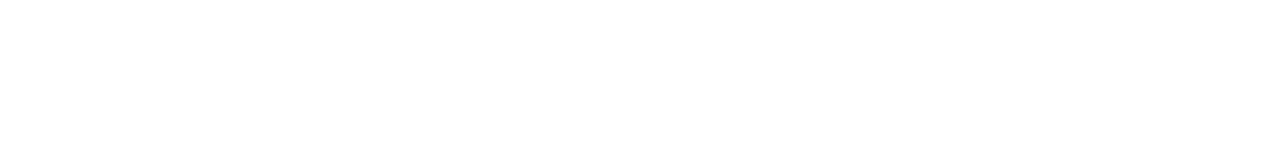
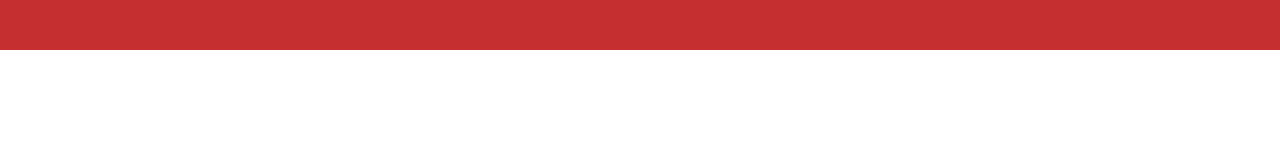
Before and after one commit to EngineerManage/electron, a website: page index.html in a window 1280 px wide. Drawn offline with nearby package versions, Linux system fonts and the light colour scheme; some packages are replaced by stand-ins of ours.

Commit message:
样式添加

```diff
--- a/index.html
+++ b/index.html
@@ -4,12 +4,15 @@
 <head>
     <meta charset="UTF-8">
     <title></title>
+    <link rel="stylesheet" href="./style/reset.css">
+    <link rel="stylesheet" href="./style/index.css">
     <script src="https://cdn.bootcss.com/angular.js/1.6.6/angular.min.js"></script>
     <script src="https://cdn.bootcss.com/angular.js/1.6.6/angular-route.min.js"></script>
 </head>
 
 <body>
-
+    <div id="header">
+    </div>
 </body>
 
 </html>
--- /dev/null
+++ b/style/index.css
@@ -0,0 +1,6 @@
+#header {
+    width: 100%;
+    height: 50px;
+    background-color: rgb(198, 47, 47);
+    -webkit-app-region: drag;
+}
--- /dev/null
+++ b/style/reset.css
@@ -0,0 +1,21 @@
+html,
+body,
+header,
+footer,
+div,
+p,
+ul,
+ol,
+li,
+a,
+span,
+label,
+input {
+    margin: 0;
+    padding: 0;
+}
+
+ol,
+ul {
+    list-style: none;
+}
```
Also changed, not shown: main.js (+4 -3 lines).
